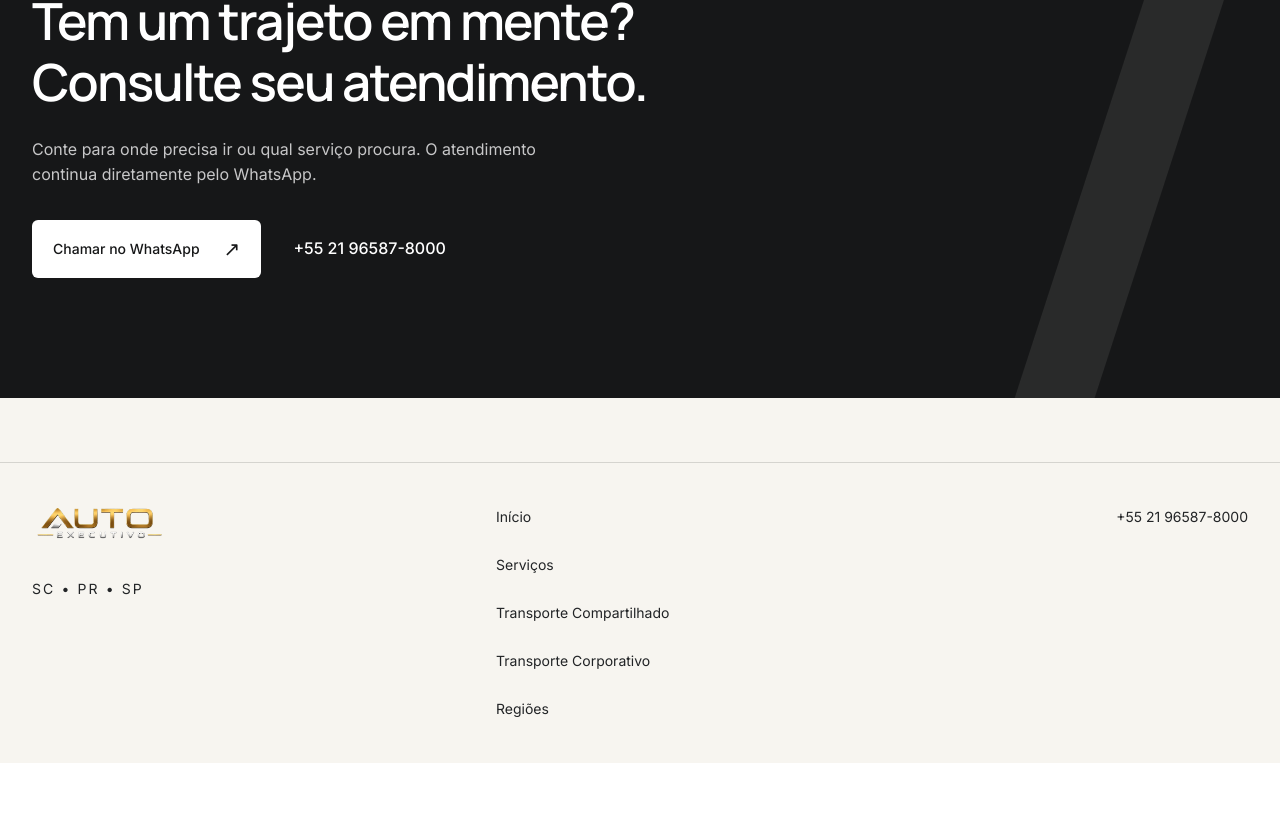
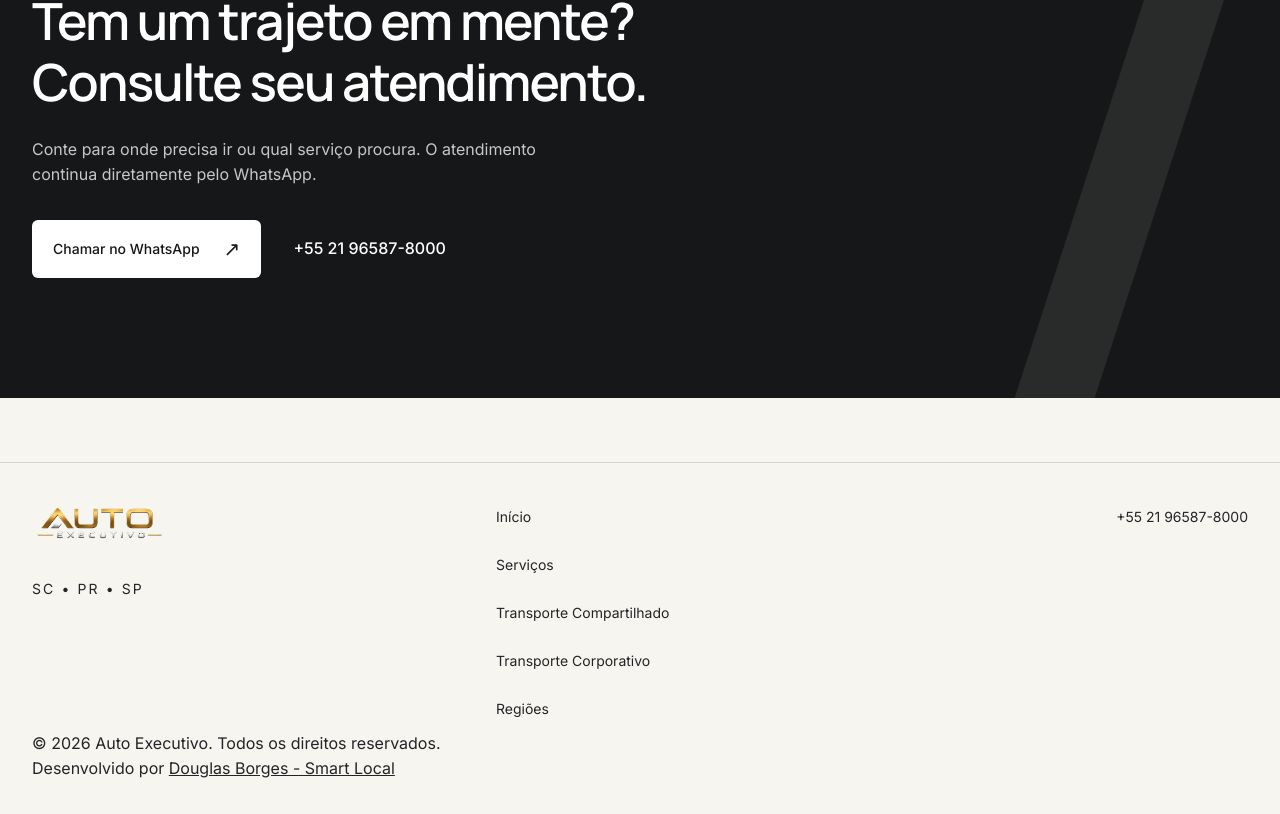
Before and after one commit to dborgesdev/autoexecutivo, a React (Vite) app: page / in a window 1280 px wide. Shown: the part 5936-6750 px from the top of the page. Before the commit the page ends 6699 px from the top, so only its background shows below. Built offline with nearby package versions, Linux system fonts and the light colour scheme.

Commit message:
complete footer legal and developer credits

```diff
--- a/src/components/Footer.tsx
+++ b/src/components/Footer.tsx
@@ -5,6 +5,8 @@ import logoAutoExecutivo from '../assets/logo-autoexecutivo.webp'
 import { Container } from './Container'
 
 export function Footer() {
+  const year = new Date().getFullYear()
+
   return (
     <footer id="rodape" className="footer surface-warm">
       <Container className="footer__grid">
@@ -15,6 +17,10 @@ export function Footer() {
         <nav aria-label="Navegação do rodapé">{footerNavigation.map((item) => <a key={item.href} href={item.href}>{item.label}</a>)}</nav>
         <a className="footer__phone" href={`tel:+${siteConfig.phoneNormalized}`}>{siteConfig.phoneDisplay}</a>
       </Container>
+      <Container className="footer__legal">
+        <p>© {year} Auto Executivo. Todos os direitos reservados.</p>
+        <p>Desenvolvido por <a href="https://smartlocal.com.br" target="_blank" rel="noopener noreferrer">Douglas Borges - Smart Local</a></p>
+      </Container>
     </footer>
   )
 }
```
